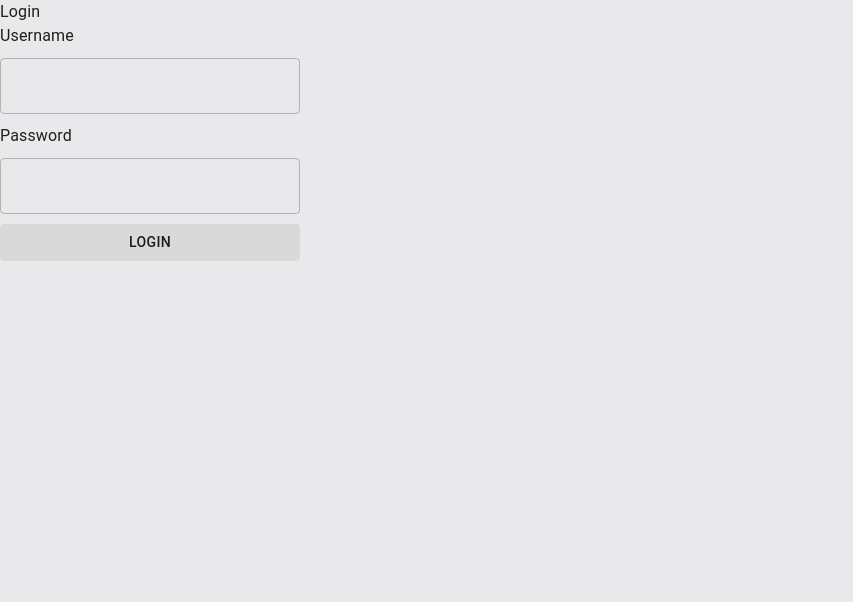
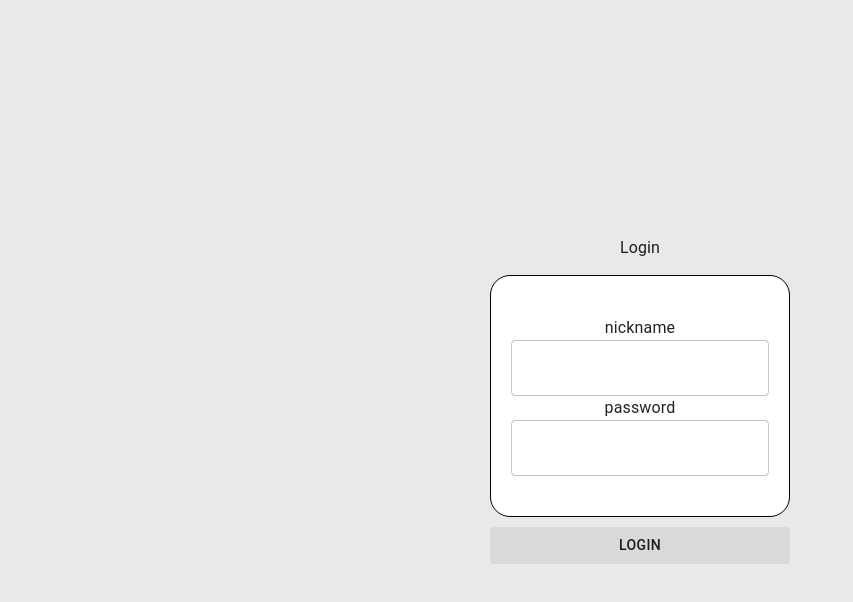
Before and after one commit to Palm394/chat-application-client, a Next.js app: page /login in a window 1280 px wide. Shown: the top 602 px of the page, without its empty margins (0-853 px from the left). Built offline with nearby package versions, Linux system fonts and the light colour scheme; no server answers.

Commit message:
Validation for login

```diff
--- a/src/pages/login.tsx
+++ b/src/pages/login.tsx
@@ -4,7 +4,7 @@ import useLocalStorage from "@/hook/useLocalStorage";
 import { SOCKET_MESSAGE } from "@/type/Constant";
 import { ResType } from "@/type/Socket";
 import { User } from "@/type/User";
-import { Button, Stack, TextField, Typography } from "@mui/material";
+import { Box, Button, Stack, TextField, Typography } from "@mui/material";
 import { useRouter } from "next/router";
 import { useContext, useEffect, useState } from "react";
 
@@ -17,6 +17,7 @@ export default function Login() {
   const [password, setPassword] = useState<string>("");
   const [response, setResponse] = useState<ResType | null>(null);
 
+  const [isInputError, setIsInputError] = useState<boolean>(false)
   // open port to receive response from backend service
   socket.on("login_response", (res: ResType) => {
     setResponse(res);
@@ -39,22 +40,47 @@ export default function Login() {
   }, [socket, response]);
 
   function onSubmit(): void {
+    if (username.length === 0 || password.length === 0 || username.length > 20 || password.length < 6 || password.length >= 20) {
+      setIsInputError(true)
+      return
+    }
     socket.emit("login", { username: username, password: password });
     return;
   }
 
   return (
-    <>
-      <Typography>Login</Typography>
+    <Stack
+      sx={{
+        margin: "auto",
+      }}
+      spacing={3}
+    >
+      <Typography align="center">Login</Typography>
       <Stack sx={{ width: "300px" }} spacing={theme.spacing(2)}>
-        <Typography>Username</Typography>
-        <TextField value={username} onChange={(event) => setUsername(event.target.value)} />
-        <Typography>Password</Typography>
-        <TextField value={password} onChange={(event) => setPassword(event.target.value)} />
+        <Box sx={{
+          backgroundColor: "white",
+          border: "1px solid #000000",
+          borderRadius: "20px",
+          padding: "40px 20px"
+        }}>
+          <Typography align="center">nickname</Typography>
+          <TextField value={username} onChange={(event) => { setUsername(event.target.value); setIsInputError(false) }}
+            error={isInputError}
+            fullWidth />
+          <Typography align="center">password</Typography>
+          <TextField value={password} type={"password"} onChange={(event) => { setPassword(event.target.value); setIsInputError(false) }}
+            error={isInputError}
+            fullWidth
+          />
+          {isInputError &&
+            <Typography color={"error"} sx={{ marginTop: "30px" }} align="center">wrong nickname or password</Typography>
+          }
+        </Box>
+
         <Button onClick={onSubmit} variant="contained">
           Login
         </Button>
       </Stack>
-    </>
+    </Stack>
   );
 }
```
